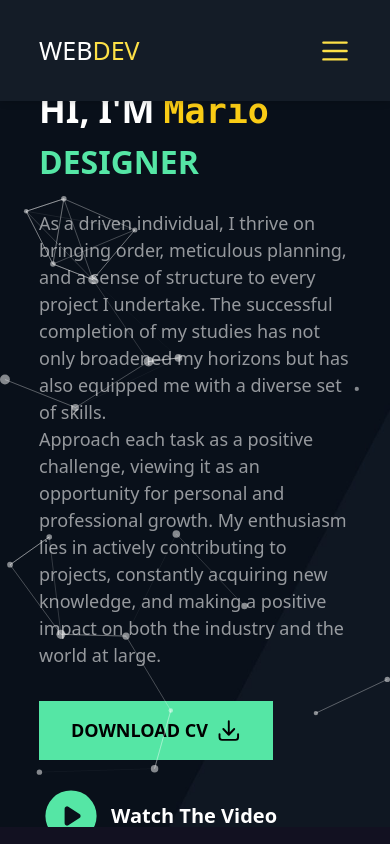
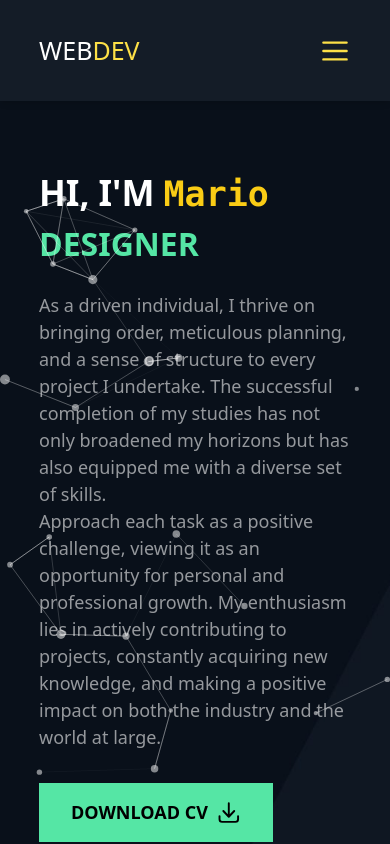
Before and after one commit to MarioDanilo0111/port_folio, a Next.js app: page / in a window 390 px wide. Shown: the top 844 px of the page. Built offline with nearby package versions, Linux system fonts and the light colour scheme.

Commit message:
Refactor: Update navbar for mobile and desktop
- Reworked navbar to enhance responsiveness in
  mobile and desktop modes.
- Centered hero section image for better visual
  alignment.

```diff
--- a/pages/Components/Hero.tsx
+++ b/pages/Components/Hero.tsx
@@ -16,10 +16,12 @@ const Hero = () => {
   }, []);
 
   return (
-    <section id="home">
-      <div className="h-[88vh] bg-[url('/images/banner.jpg')] mt-[10vh] bg-cover bg-center">
-        <Particle />
-        <div className="w-[80%] grid-cols-1 mx-auto grid lg:grid-cols-2 gap-[3rem] h-[100%] items-center">
+    <section>
+      <div className="h-[110vh] bg-[url('/images/banner.jpg')] mt-[10vh] bg-cover bg-center">
+        <div
+          className="w-[80%] grid-cols-1 mx-auto grid lg:grid-cols-2 gap-[3rem] h-[100%] items-center"
+          id="home"
+        >
           <div className="">
             <h1 className="text-[35px] md:text-[50px] text-white font-bold ">
               HI, I&apos;M <samp className="text-yellow-400">Mario</samp>
@@ -67,6 +69,7 @@ const Hero = () => {
           </div>
         </div>
       </div>
+      <Particle />
     </section>
   );
 };
--- a/pages/Components/MobileNav.tsx
+++ b/pages/Components/MobileNav.tsx
@@ -20,13 +20,18 @@ const MobileNav: React.FC<Props> = ({ nav, closeNav }) => {
           </a>
         </div>
         <div className="nav-link-mobile">
-          <a href="#services" onClick={closeNav}>
-            SERVICES
+          <a href="#about" onClick={closeNav}>
+            ABOUT
           </a>
         </div>
         <div className="nav-link-mobile">
-          <a href="#about" onClick={closeNav}>
-            ABOUT
+          <a href="#skills" onClick={closeNav}>
+            EDUCATION
+          </a>
+        </div>
+        <div className="nav-link-mobile">
+          <a href="#services" onClick={closeNav}>
+            SERVICES
           </a>
         </div>
         <div className="nav-link-mobile">
--- a/pages/Components/Nav.tsx
+++ b/pages/Components/Nav.tsx
@@ -18,10 +18,13 @@ const Nav = ({ openNav }: Props) => {
           <a href="#home">HOME</a>
         </div>
         <div className="nav-link">
-          <a href="#services">SERVICES</a>
+          <a href="#about">ABOUT</a>
         </div>
         <div className="nav-link">
-          <a href="#about">ABOUT</a>
+          <a href="#skills">EDUCATION</a>
+        </div>
+        <div className="nav-link">
+          <a href="#services">SERVICES</a>
         </div>
         <div className="nav-link">
           <a href="#project">PROJECT</a>
--- a/pages/Components/Skills.tsx
+++ b/pages/Components/Skills.tsx
@@ -4,6 +4,7 @@ import SkillsLanguage from "./SkillsLanguage";
 
 const Skills = () => {
   return (
+    <section id="skills">
       <div className="pt-[4rem] md:pt-[8rem] pb-[5rem] bg-[#09101a]">
         <h1 className="heading">
           Education & <span className="text-yellow-400">Skill</span>
@@ -66,6 +67,7 @@ const Skills = () => {
           </div>
         </div>
       </div>
+    </section>
   );
 };
 
--- a/pages/index.tsx
+++ b/pages/index.tsx
@@ -22,8 +22,8 @@ const HomePage = () => {
         <Hero />
         <div className="relative z-[30]">
           <About />
+          <Skills />
           <Services />
-          <Skills />
           <Projects />
           <Testimonial />
           <Footer />
```
Lines whose indentation alone changed are shown as unchanged.
